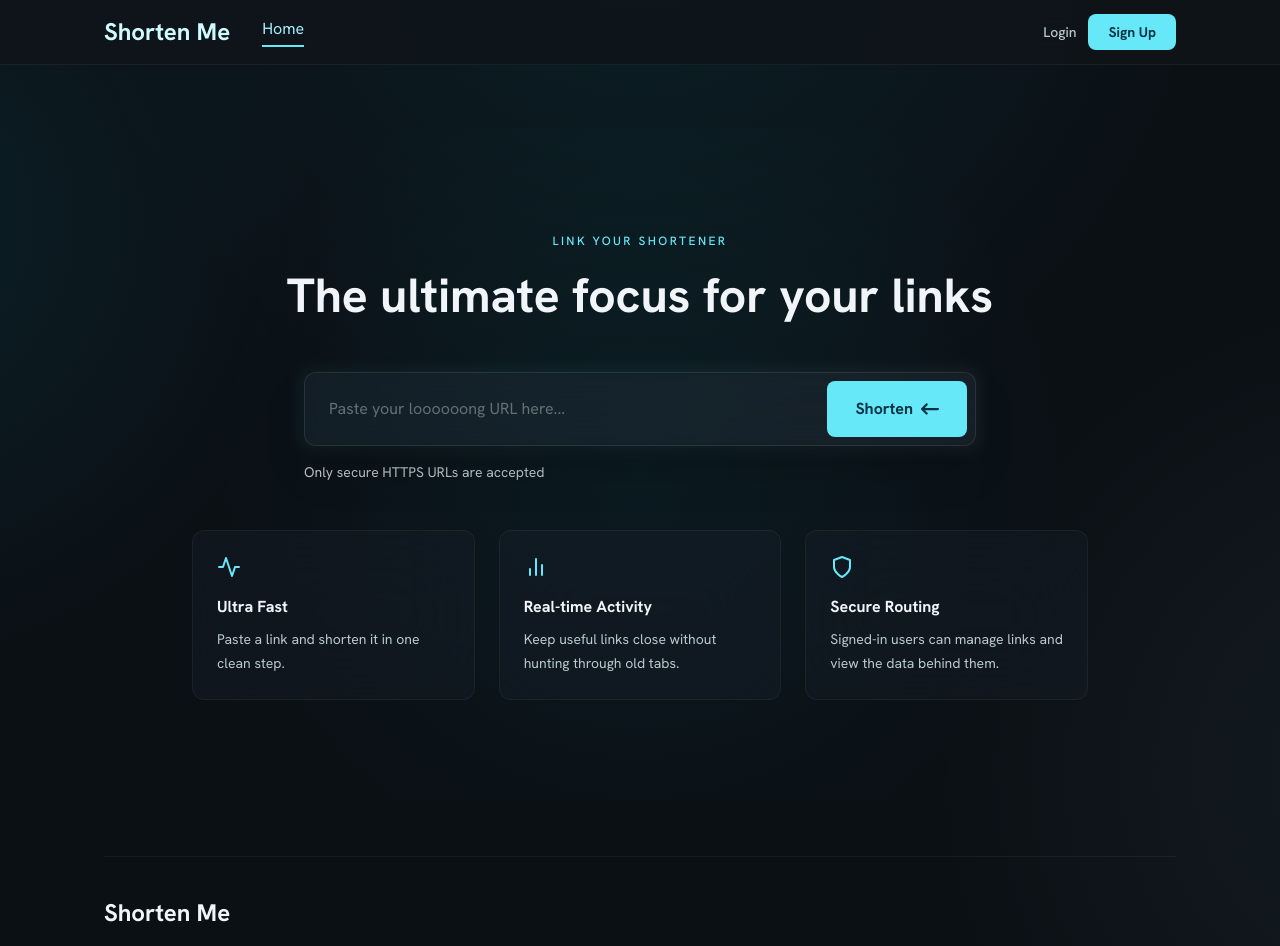
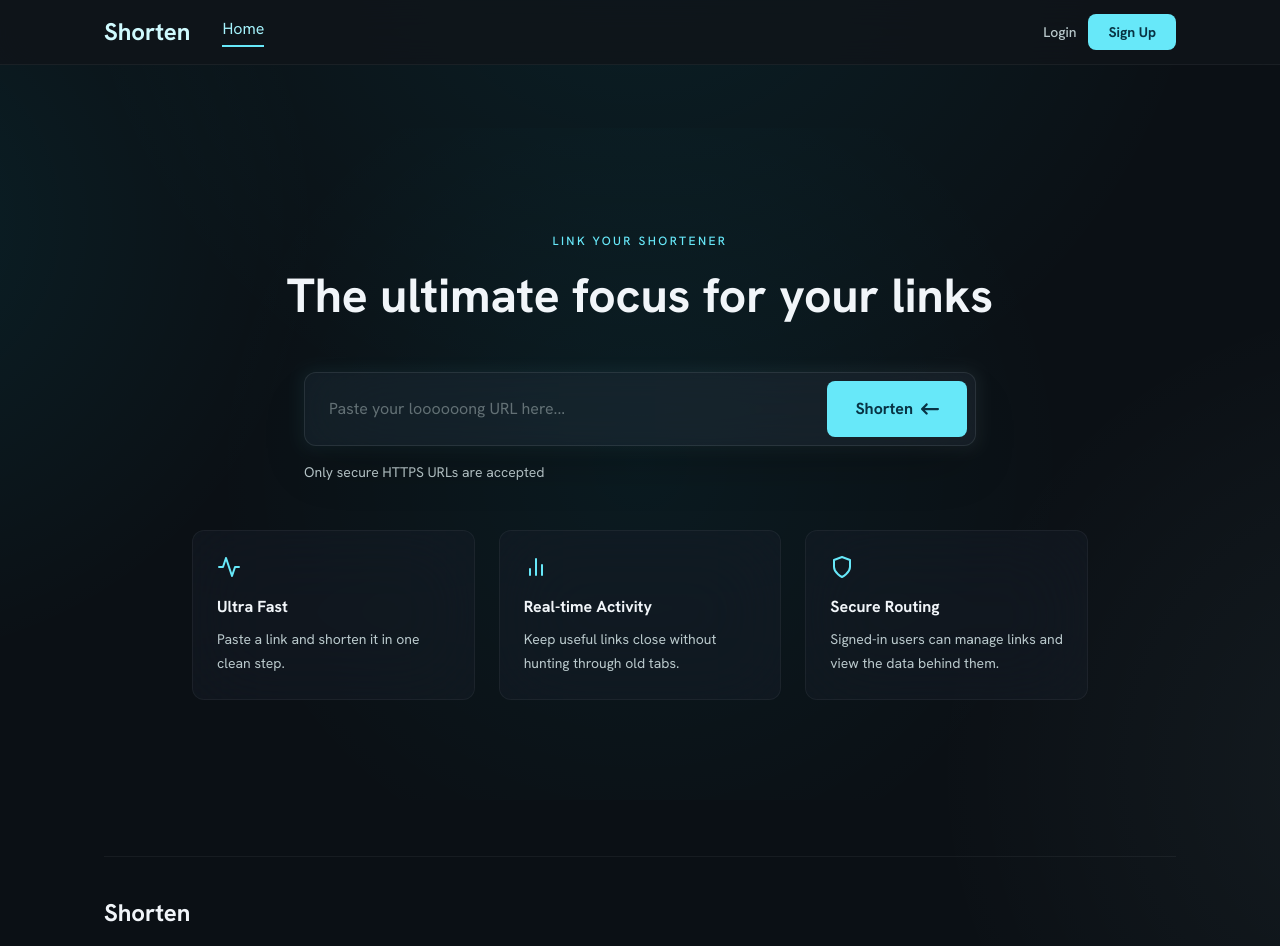
Before and after one commit to Wichtowski/shorten-me, a Next.js app in the folder frontend/: page / in a window 1280 px wide. Shown: the top 946 px of the page. Built offline with nearby package versions, Linux system fonts and the light colour scheme.

Commit message:
add realease version

```diff
--- a/frontend/src/app/layout.tsx
+++ b/frontend/src/app/layout.tsx
@@ -25,9 +25,9 @@ const displayFont = Hanken_Grotesk({
 assertJwtConfigured(env);
 
 export const metadata: Metadata = {
-  title: "Shorten Me",
+  title: "Shorten",
   description:
-    "Shorten Me is a URL shortener that helps you create clean links, track clicks, and manage your shortcuts.",
+    "Shorten is a URL shortener that helps you create clean links, track clicks, and manage your shortcuts.",
   icons: {
     icon: "/favicon.ico"
   }
--- a/frontend/src/app/page.tsx
+++ b/frontend/src/app/page.tsx
@@ -20,7 +20,7 @@ export default function HomePage() {
         <div className="grid gap-8 md:grid-cols-[1fr_auto] md:items-end">
           <div className="space-y-3">
             <span className="display-font text-2xl font-bold text-slate-100">
-              Shorten Me
+              Shorten
             </span>
             <p className="max-w-xl text-sm leading-6 text-[#bac9cc]">
               Simplified link management for creators and teams who want the interface to stay
--- a/frontend/src/components/layout/Navbar.tsx
+++ b/frontend/src/components/layout/Navbar.tsx
@@ -7,7 +7,7 @@ import { usePathname } from "next/navigation";
 const HomeLink = () => (
   <Link href="/" className="group flex items-center gap-2">
     <span className="display-font text-2xl font-bold text-cyan-100 transition group-hover:text-cyan-300">
-      Shorten Me
+      Shorten
     </span>
   </Link>
 );
```
